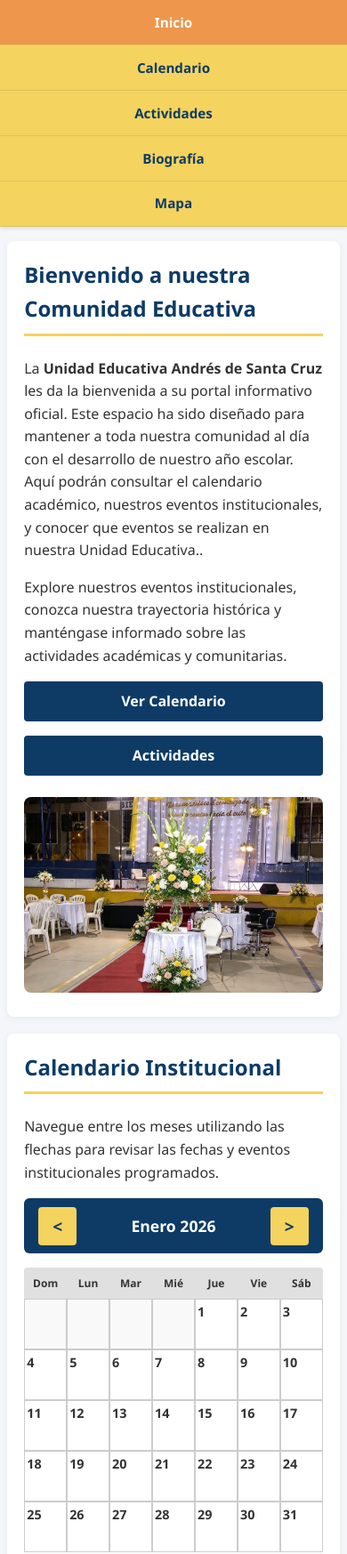
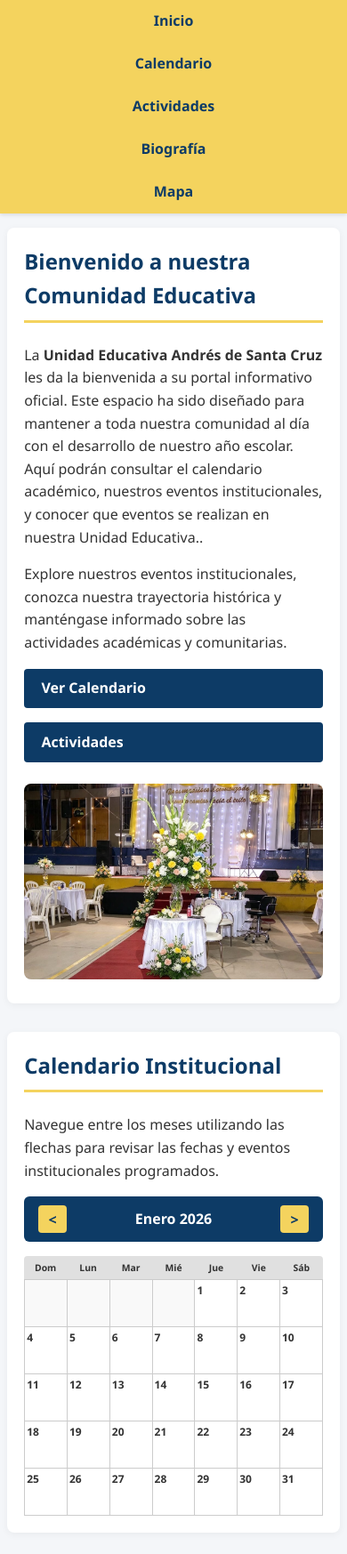
Before and after one commit to Calendariosistemas/calendario_de_actividades_andres_de_santa_cruz, a plain HTML site: page index2.html in a window 390 px wide. Shown: the top 1747 px of the page at 89% size. Drawn offline with Linux system fonts and the light colour scheme.

Commit message:
Add files via upload

```diff
--- a/index2.html
+++ b/index2.html
@@ -81,7 +81,7 @@
     }
 
     .hero-text {
-      flex: 1 1 300px;
+      flex: 1 1 400px;
     }
 
     .hero-img {
@@ -92,7 +92,6 @@
     .hero-img img {
       width: 100%;
       max-width: 400px;
-      height: auto;
       border-radius: 8px;
     }
 
@@ -100,7 +99,6 @@
       display: flex;
       gap: 1rem;
       margin-top: 1rem;
-      flex-wrap: wrap;
     }
 
     .btn {
@@ -112,7 +110,6 @@
       border-radius: 4px;
       font-weight: bold;
       transition: background 0.3s;
-      text-align: center;
     }
 
     .btn:hover {
@@ -313,29 +310,52 @@
       margin-top: 2rem;
     }
 
-    /* REGLAS RESPONSIVAS MEJORADAS */
+    /* RESPONSIVE OPTIMIZADO PARA MÓVILES */
     @media (max-width: 768px) {
       main {
-        margin: 1rem auto;
-        padding: 0 0.5rem;
+        margin: 1rem 0.5rem;
+        padding: 0;
       }
-
       section {
         padding: 1.2rem;
-        margin-bottom: 1.2rem;
       }
-
+      nav ul {
+        flex-direction: column;
+        align-items: center;
+      }
       nav ul li a {
-        padding: 0.8rem 1rem;
-        font-size: 0.95rem;
+        padding: 0.7rem 1rem;
       }
-
       .quick-links {
         flex-direction: column;
       }
+    }
 
-      .quick-links .btn {
-        width: 100%;
+    @media (max-width: 600px) {
+      .calendar-weekdays {
+        font-size: 0.65rem;
+        padding: 0.3rem 0;
+      }
+
+      .calendar-days {
+        gap: 1px;
+      }
+
+      .day {
+        min-height: 52px;
+        padding: 2px;
+        font-size: 0.7rem;
+      }
+
+      .day-number {
+        font-size: 0.75rem;
+        margin-bottom: 1px;
+      }
+
+      .event-tag {
+        font-size: 0.55rem;
+        padding: 1px 2px;
+        margin-top: 1px;
       }
 
       .calendar-header {
@@ -343,59 +363,12 @@
       }
 
       .calendar-header h3 {
-        font-size: 1.1rem;
-      }
-    }
-
-    @media (max-width: 600px) {
-      header {
-        flex-direction: column;
-        text-align: center;
+        font-size: 1rem;
       }
 
-      nav ul {
-        flex-direction: column;
-      }
-
-      nav ul li {
-        width: 100%;
-        text-align: center;
-        border-bottom: 1px solid rgba(13, 59, 102, 0.1);
-      }
-
-      nav ul li a {
-        padding: 0.8rem 1rem;
-      }
-
-      .calendar-weekdays, .calendar-days {
-        font-size: 0.75rem;
-      }
-
-      .day {
-        min-height: 55px;
-        padding: 2px;
-      }
-
-      .event-tag {
-        font-size: 0.65rem;
-        padding: 1px 2px;
-      }
-
-      .filter-buttons {
-        justify-content: center;
-      }
-
-      .filter-btn {
-        flex: 1 1 40%;
-        text-align: center;
-      }
-
-      .activities-grid {
-        grid-template-columns: 1fr;
-      }
-
-      .map-container {
-        height: 250px;
+      .calendar-btn {
+        padding: 0.3rem 0.7rem;
+        font-size: 1rem;
       }
     }
   </style>
```
